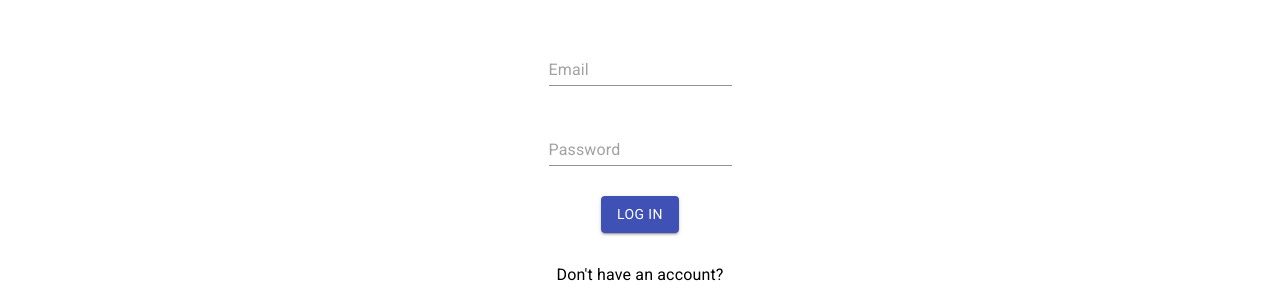
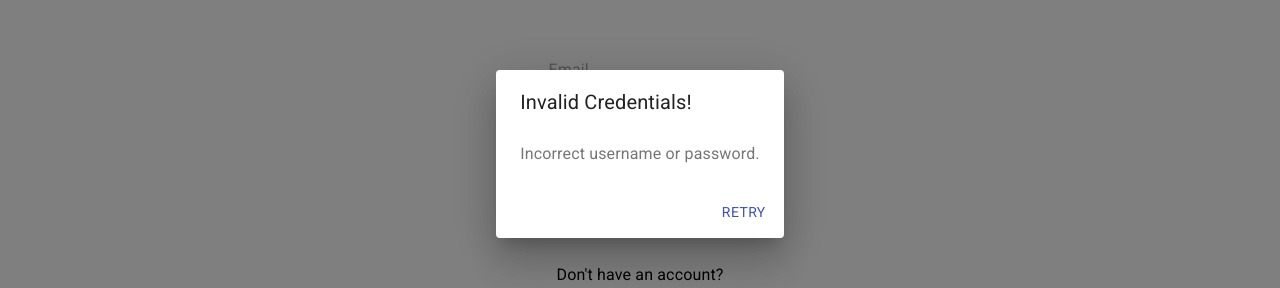
Before and after one commit to mvanree00/Home-Order-Spark, a React (Create React App) app in the folder client/: page /login in a window 1280 px wide. Both pictures are taken after typing "name@example.com", "Sample123" into the empty fields and a click on the button "LOG IN". Shown: the part 246-534 px from the top of the page. Built offline with nearby package versions, Linux system fonts and the light colour scheme; no server answers.

Commit message:
made log in have alert if incorrect creds, loads cart upon login, items no longer unique

```diff
--- a/client/package.json
+++ b/client/package.json
@@ -12,6 +12,7 @@
     "react-excel-renderer": "^1.1.0",
     "react-password-strength": "^2.4.0",
     "react-scripts": "^3.4.1",
+    "read-excel-file": "^4.0.7",
     "save": "^2.4.0"
   },
   "scripts": {
--- a/client/src/views/LogIn.js
+++ b/client/src/views/LogIn.js
@@ -6,6 +6,11 @@ import Typography from '@material-ui/core/Typography'
 import Input from '@material-ui/core/Input'
 import './LogIn.css'
 import 'fontsource-roboto'
+import Dialog from '@material-ui/core/Dialog';
+import DialogActions from '@material-ui/core/DialogActions';
+import DialogContent from '@material-ui/core/DialogContent';
+import DialogContentText from '@material-ui/core/DialogContentText';
+import DialogTitle from '@material-ui/core/DialogTitle';
 
 const inputStyle = {
     align: "center",
@@ -14,11 +19,20 @@ const inputStyle = {
 
 const LogIn = (props) => {
     const [fields, setFields] = useState({email: "", password: ""});
+    const [open, setOpen] = useState(false);
 
     // used to update user input for either password or email
     const onInputChange = (e) => {
         e.persist();
         setFields(fields => ({...fields, [e.target.name]: e.target.value}))
+    };
+
+    const handleClickOpen = () => {
+        setOpen(true);
+    };
+
+    const handleClose = () => {
+        setOpen(false);
     };
 
     // used to submit user values for password and email
@@ -28,14 +42,34 @@ const LogIn = (props) => {
 
         setFields({email: '', password: ''} );
         if(user) {
-            console.log('hello');
-            props.onLoginSuccess(user);
+            await props.onLoginSuccess(user);
             props.history.push('/');
+            window.location.reload();
+        }
+        else{
+            handleClickOpen();
         }
     };
 
     return(
         <div>
+            <Dialog
+                open={open}
+                onClose={handleClose}
+                aria-labelledby="alert-dialog-title"
+                aria-describedby="alert-dialog-description">
+                <DialogTitle id="alert-dialog-title">Invalid Credentials!</DialogTitle>
+                <DialogContent>
+                    <DialogContentText id="alert-dialog-description">
+                        Incorrect username or password.
+                    </DialogContentText>
+                    </DialogContent>
+                <DialogActions>
+                <Button onClick={handleClose} color="primary" autoFocus>
+                    Retry
+                </Button>
+                </DialogActions>
+            </Dialog>
             <Typography variant="h1" className="Header">Home Order</Typography>
             <form onChange={onInputChange} onSubmit={onFormSubmit}>
                 <div className="Input">
--- a/client/src/views/SignUp.js
+++ b/client/src/views/SignUp.js
@@ -56,10 +56,11 @@ const SignUp = (props) => {
             fields.storeName=fields.storeName+" "+fields.address;
             const user = await httpUser.signUp(fields);
 
-            setFields({name: '', email: "", password: "", atype: "Customer", storeName: "", address: "", activation:""});
             if(user) {
                 props.onSignUpSuccess(user);
                 props.history.push('/');
+                setFields({name: '', email: "", password: "", atype: "Customer", storeName: "", address: "", activation:""});
+                setColors([false,false,true]);
             }
             else{
                 setMessage('Email or store name already in use!');
```
Also changed, not shown: 2 other files (tests, documents, lock files or other folders).
